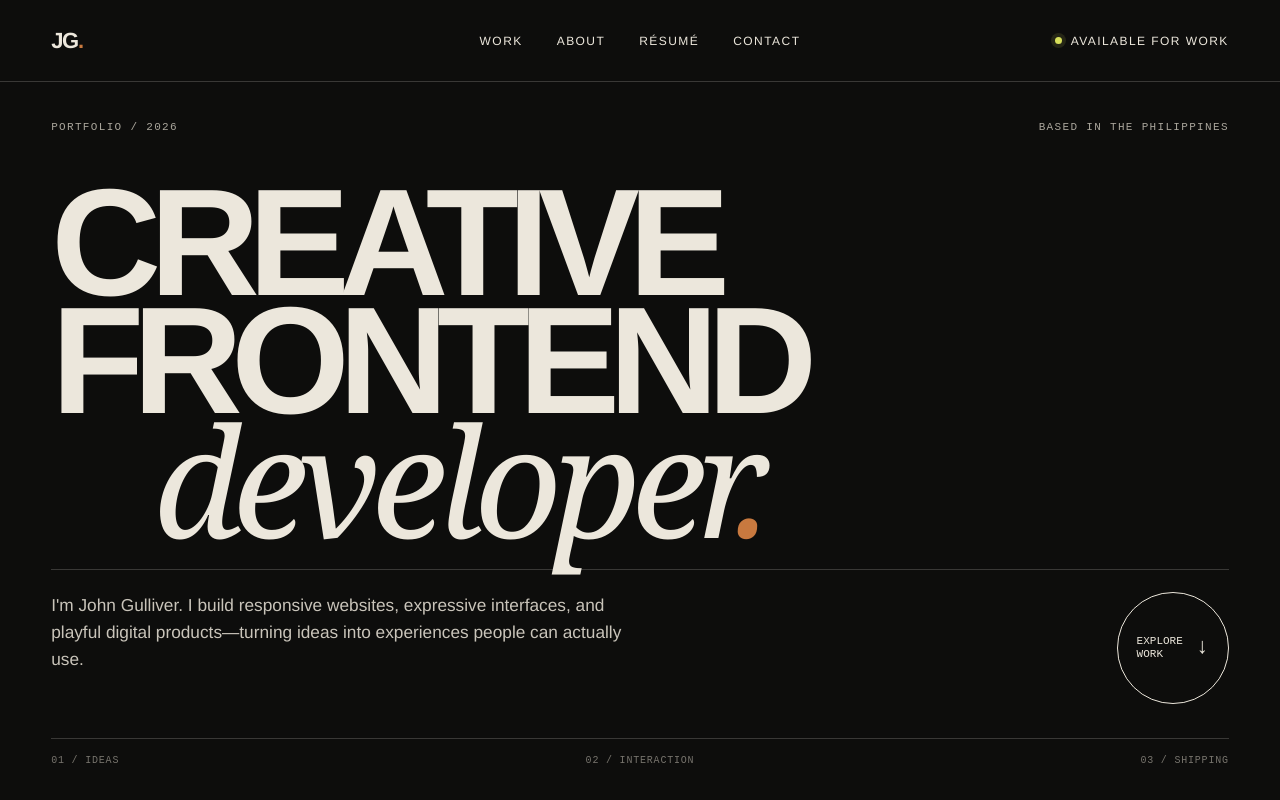
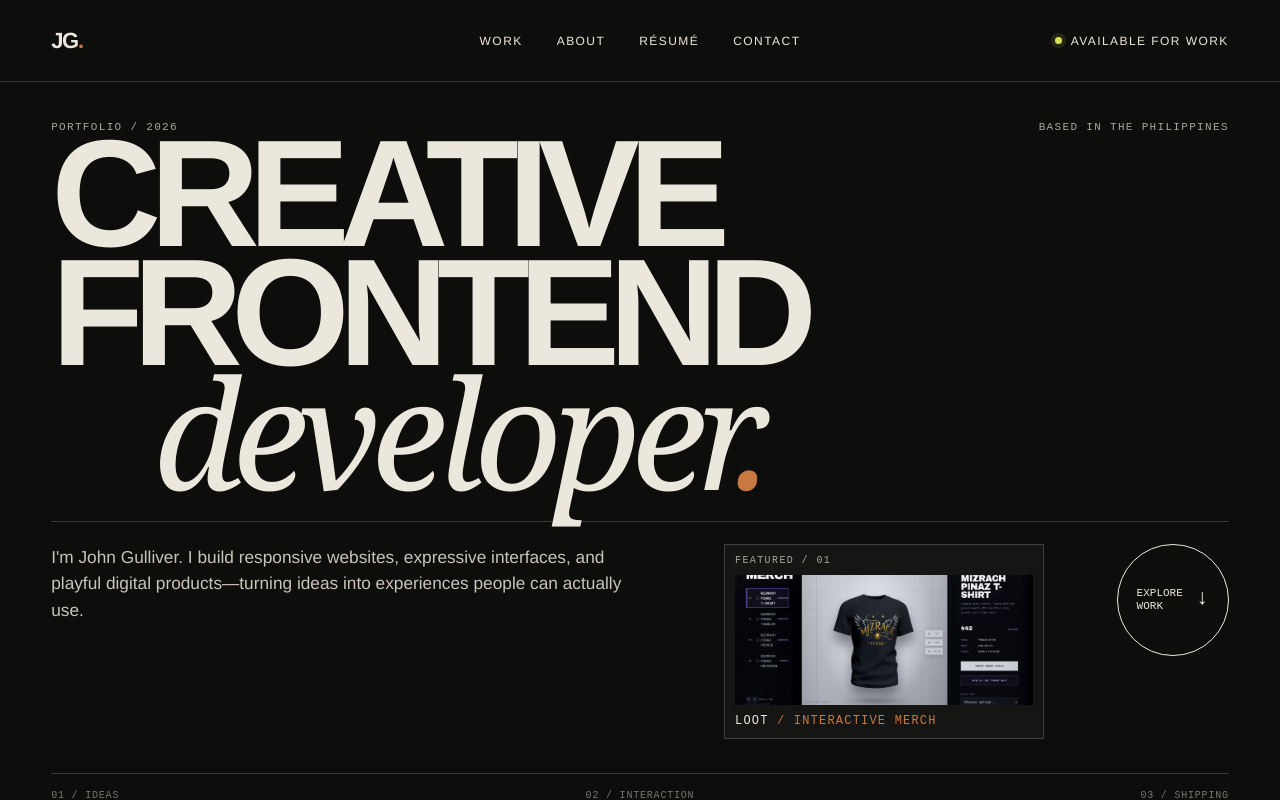
Before and after one commit to Dekuding1129/Dekuding1129.github.io, a Next.js app: page / in a window 1280 px wide. Shown: the top 800 px of the page. Built offline with nearby package versions, Linux system fonts and the light colour scheme.

Commit message:
feat: add featured project signal to hero

```diff
--- a/app/globals.css
+++ b/app/globals.css
@@ -36,8 +36,16 @@ button, a { -webkit-tap-highlight-color: transparent; }
 .hero-kicker { display: flex; justify-content: space-between; color: var(--muted); font: 11px/1.3 monospace; letter-spacing: .12em; text-transform: uppercase; }
 .hero h1 { margin: auto 0 30px; max-width: 1500px; font-size: clamp(66px, 11.9vw, 182px); line-height: .78; letter-spacing: -.075em; text-transform: uppercase; font-weight: 800; }
 .hero h1 > span { display: block; margin-left: 8vw; font-family: var(--serif); font-style: italic; font-weight: 400; letter-spacing: -.06em; text-transform: lowercase; }
-.hero-bottom { border-top: 1px solid var(--line); padding-top: 22px; display: flex; justify-content: space-between; align-items: flex-start; }
-.hero-bottom > p { max-width: 600px; margin: 0; color: #c9c4ba; font-size: clamp(16px, 1.35vw, 21px); line-height: 1.55; }
+.hero-bottom { border-top: 1px solid var(--line); padding-top: 22px; display: flex; justify-content: space-between; align-items: flex-start; gap: clamp(28px, 4vw, 70px); }
+.hero-bottom > p { flex: 1 1 auto; max-width: 600px; margin: 0; color: #c9c4ba; font-size: clamp(16px, 1.35vw, 21px); line-height: 1.55; }
+.hero-signal { flex: 0 1 320px; display: grid; grid-template-columns: 1fr auto; gap: 9px 15px; align-items: end; padding: 10px; border: 1px solid var(--line); background: #151514; transition: border-color .25s ease, transform .25s ease; }
+.hero-signal:hover { border-color: var(--amber); transform: translateY(-4px) rotate(-1deg); }
+.hero-signal__label { grid-column: 1 / -1; color: var(--muted); font: 10px monospace; letter-spacing: .14em; text-transform: uppercase; }
+.hero-signal__image { position: relative; display: block; aspect-ratio: 16 / 7; overflow: hidden; grid-column: 1 / -1; background: #252525; }
+.hero-signal__image img { object-fit: cover; object-position: center; filter: saturate(.82) contrast(1.08); transition: transform .4s ease, filter .4s ease; }
+.hero-signal:hover .hero-signal__image img { transform: scale(1.04); filter: saturate(1) contrast(1.08); }
+.hero-signal strong { color: var(--paper); font: 12px monospace; letter-spacing: .1em; text-transform: uppercase; }
+.hero-signal em { color: var(--amber); font-style: normal; font-weight: 400; }
 .circle-link { width: 112px; height: 112px; border: 1px solid var(--paper); border-radius: 50%; display: flex; align-items: center; justify-content: center; gap: 13px; font: 11px/1.2 monospace; text-transform: uppercase; transition: background .25s, color .25s, transform .25s; }
 .circle-link b { font-size: 22px; font-weight: 400; }
 .circle-link:hover { background: var(--paper); color: var(--ink); transform: rotate(-5deg); }
@@ -139,7 +147,7 @@ button, a { -webkit-tap-highlight-color: transparent; }
 :focus-visible { outline:2px solid var(--acid); outline-offset:5px; }
 @media (max-width: 900px) {
   .site-header { grid-template-columns:1fr 1fr; }.site-header nav { display:none; }
-  .hero { min-height:900px; }.hero h1 { font-size:clamp(64px,15vw,120px); line-height:.84; }.hero h1 > span { margin-left:0; }
+  .hero { min-height:900px; }.hero h1 { font-size:clamp(64px,15vw,120px); line-height:.84; }.hero h1 > span { margin-left:0; }.hero-signal { display:none; }
   .section-heading { grid-template-columns:1fr; margin-bottom:70px; }.section-intro { max-width:600px; }
   .project,.project:nth-child(even) { grid-template-columns:1fr; }.project:nth-child(even) .project-visual { order:0; }.project-visual { min-height:480px; }
   .supporting-project { grid-template-columns:1fr; gap:0; }.supporting-project__visual,.supporting-project__copy { order:0; }.supporting-project__visual { height:480px; min-height:480px; }.supporting-project__visual img { min-height:0; }
--- a/app/page.tsx
+++ b/app/page.tsx
@@ -1,3 +1,4 @@
+import Image from "next/image";
 import ProjectPreview from "./project-preview";
 
 const projects = [
@@ -78,6 +79,13 @@ export default function Home() {
             and playful digital products—turning ideas into experiences people can
             actually use.
           </p>
+          <a className="hero-signal" href="#work" aria-label="View the LOOT featured project">
+            <span className="hero-signal__label">Featured / 01</span>
+            <span className="hero-signal__image">
+              <Image src="/project-previews/loot.png" alt="" fill sizes="320px" priority />
+            </span>
+            <strong>LOOT <em>/ interactive merch</em></strong>
+          </a>
           <a className="circle-link" href="#work" aria-label="Explore selected work">
             <span>Explore<br />work</span>
             <b aria-hidden="true">↓</b>
```
